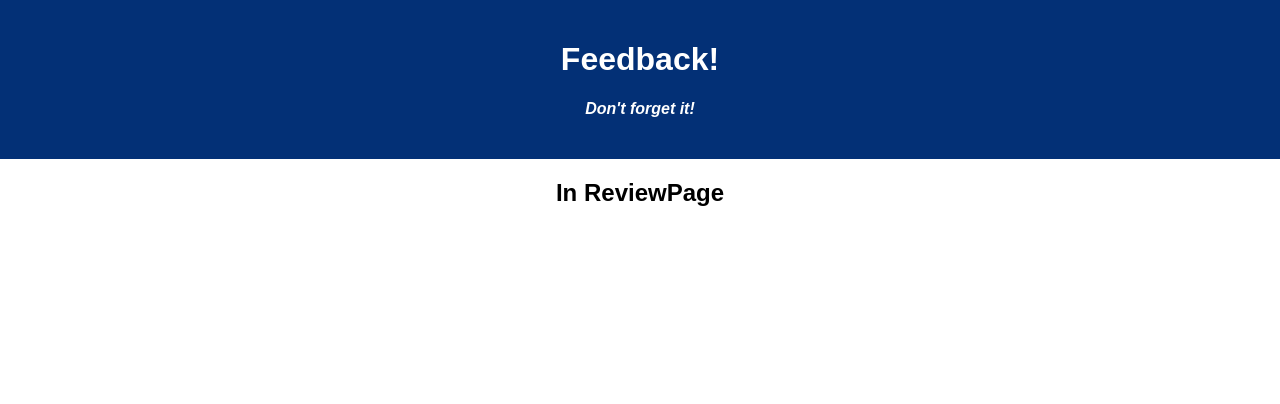
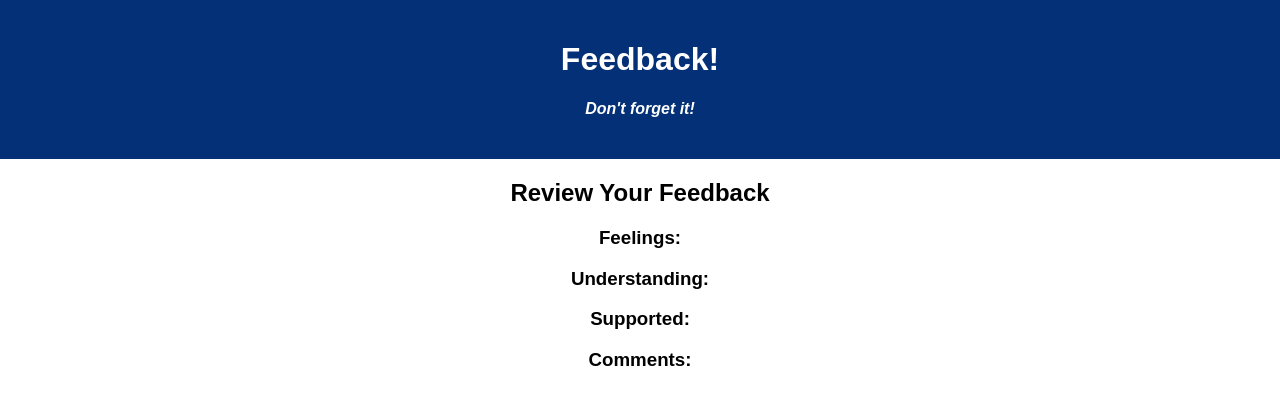
Before and after one commit to brandonwharton/Daily-Feedback-Form, a React (Create React App) app: page /#/review in a window 1280 px wide. Shown: the top 404 px of the page. Built offline with nearby package versions, Linux system fonts and the light colour scheme.

Commit message:
Brought in feedbackData reducer data into ReviewPage, data is rendering to DOM

```diff
--- a/src/components/ReviewPage/ReviewPage.jsx
+++ b/src/components/ReviewPage/ReviewPage.jsx
@@ -1,7 +1,18 @@
+import { useSelector } from "react-redux";
+
 function ReviewPage () {
+    // get data from feedbackData reducer in redux store
+    const feedbackData = useSelector(store => store.feedbackData)
 
+    console.log(feedbackData);
     return (
-        <h2>In ReviewPage</h2>
+        <div>
+            <h2>Review Your Feedback</h2>
+            <h3>Feelings: {feedbackData.feeling}</h3>
+            <h3>Understanding: {feedbackData.understanding}</h3>
+            <h3>Supported: {feedbackData.support}</h3>
+            <h3>Comments: {feedbackData.comments}</h3>
+        </div>
     )
 }
 
```
